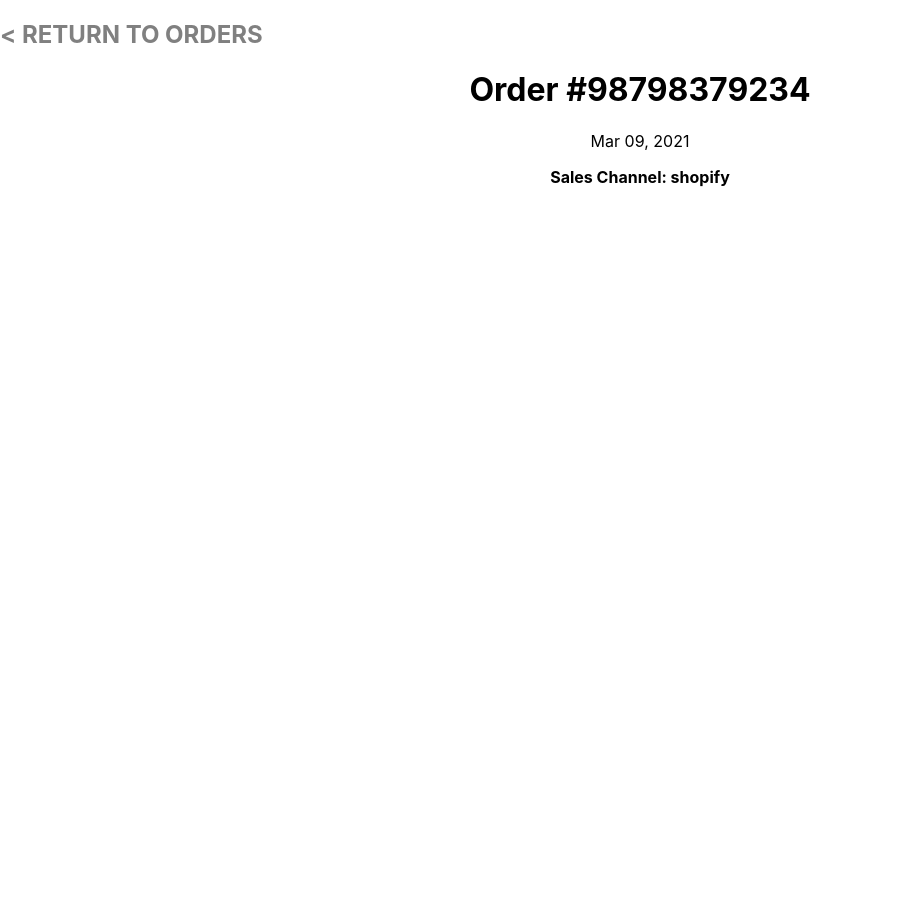
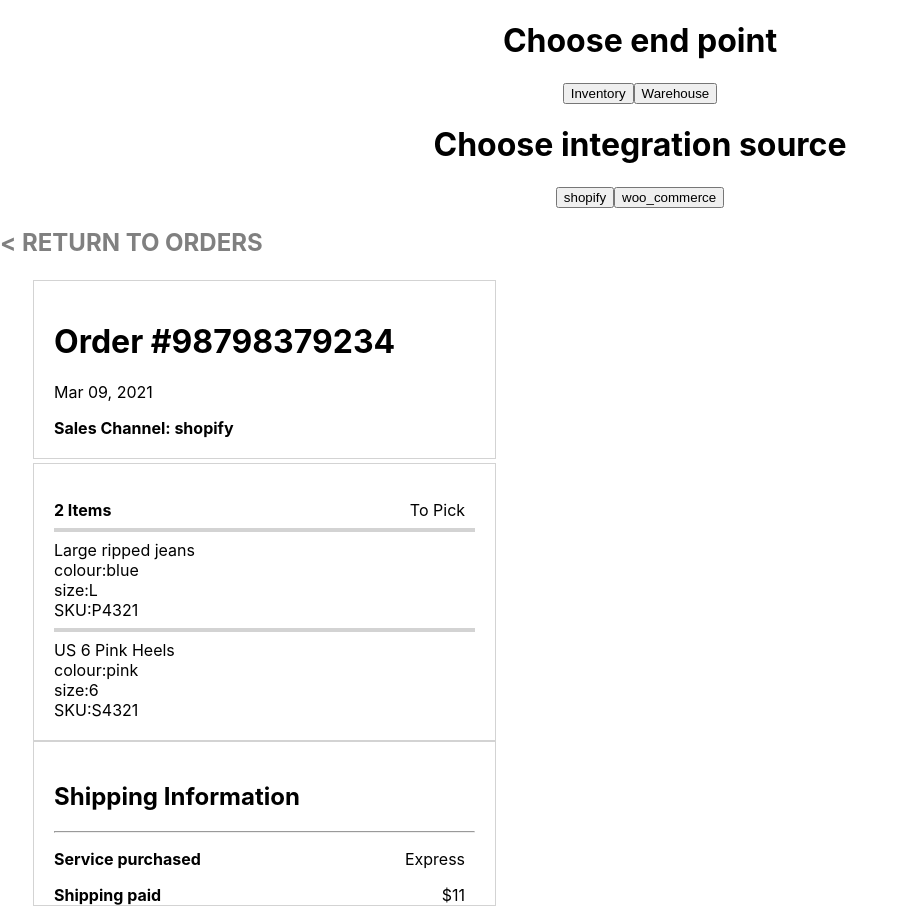
Before and after one commit to AlbertAus/skutopia, a React (Create React App) app: page / in a window 1280 px wide. Shown: the whole page, without its empty margins (0-907 px from the left). Before the commit the page ends 800 px from the top, so only its background shows below. Built offline with nearby package versions, Linux system fonts and the light colour scheme.

Commit message:
feat: recover all the code again

```diff
--- a/src/App.tsx
+++ b/src/App.tsx
@@ -1,12 +1,24 @@
-import React from "react";
-import logo from "./logo.svg";
+import { useState } from "react";
 import "./App.css";
 import OrdersOutput from "./containers/orderContainer";
 function App() {
+  const [endPoint, setEndPoint] = useState("inventory");
+  const [source, setSource] = useState("shopify");
   return (
     <div className="App">
+      <div>
+        <h1>Choose end point</h1>
+        <button onClick={() => setEndPoint("inventory")}>Inventory</button>
+        <button onClick={() => setEndPoint("warehouse")}>Warehouse </button>
+      </div>
+      <div>
+        <h1>Choose integration source</h1>
+        <button onClick={() => setSource("shopify")}>shopify</button>
+        <button onClick={() => setSource("woo_commerce")}>woo_commerce </button>
+      </div>
       <h2 className="App-menu">&#60; RETURN TO ORDERS</h2>
-      <OrdersOutput />
+
+      <OrdersOutput endPoint={endPoint} source={source} />
     </div>
   );
 }
--- a/src/components/customerInformation.tsx
+++ b/src/components/customerInformation.tsx
@@ -1,13 +1,16 @@
-import React, { Component } from "react";
-import { OrderSchema } from "../schema/orderSchema";
+import "../styles/Styles.css";
 
-const CustomerInformation = (order: OrderSchema) => {
+const CustomerInformation = (props: any) => {
+  const { shippingDetails: data } = props;
   return (
-    <div>
-      <h1>Order #{order.orderNumber}</h1>
-      <p>{order.date}</p>
+    <div className="Order-Info">
+      <h2>Customer Information</h2>
+      <hr />
+      <br />
       <div>
-        <strong>Sales Channel: {order.channel}</strong>
+        <div> {data.shippingContactName}</div>
+        <div>{data.shippingAddress}</div>
+        <div>{data.shippingContactEmail}</div>
       </div>
     </div>
   );
--- a/src/components/itemList.tsx
+++ b/src/components/itemList.tsx
@@ -1,14 +1,38 @@
-import React, { Component } from "react";
-import { OrderSchema } from "../schema/orderSchema";
+import "../styles/Styles.css";
 
-const ItemList = (order: OrderSchema) => {
+const ItemList = (props: any) => {
+  const { items: data, endPoint } = props;
+
   return (
-    <div>
-      <h1>Order #{order.orderNumber}</h1>
-      <p>{order.date}</p>
+    <div className="Order-Info">
       <div>
-        <strong>Sales Channel: {order.channel}</strong>
+        <p>
+          <div style={{ float: "left" }}>
+            <strong>{data.length} Items</strong>
+          </div>
+          <div style={{ float: "right", marginRight: "10px" }}>To Pick</div>
+        </p>
       </div>
+      <br />
+      {data.map((item: any) => {
+        return (
+          <div>
+            <hr style={{ color: "lightgray", border: "2px solid" }} />
+            <div>{item.Description}</div>
+            <div>
+              {item.Options.map((option: any) => {
+                return (
+                  <div>
+                    {option.Name}:{option.Value}
+                  </div>
+                );
+              })}
+            </div>
+            {endPoint === "warehouse" ? <div>Qty:{item.Quantity}</div> : ""}
+            <div>SKU:{item.Sku}</div>
+          </div>
+        );
+      })}
     </div>
   );
 };
--- a/src/components/orderInformation.tsx
+++ b/src/components/orderInformation.tsx
@@ -1,11 +1,9 @@
-import React, { Component } from "react";
-import { OrderSchema } from "../schema/orderSchema";
+import "../styles/Styles.css";
 
-const OrderInformation = (order: any) => {
-  console.log("order inside orderInformation is::", order);
-  const { order: data } = order;
+const OrderInformation = (props: any) => {
+  const { order: data } = props;
   return (
-    <div>
+    <div className="Order-Info">
       <h1>Order #{data.orderNumber}</h1>
       <p>{data.date}</p>
       <div>
--- a/src/components/shippingInformation.tsx
+++ b/src/components/shippingInformation.tsx
@@ -1,13 +1,31 @@
-import React, { Component } from "react";
-import { OrderSchema } from "../schema/orderSchema";
+import "../styles/Styles.css";
 
-const ShippingInformation = (order: OrderSchema) => {
+const ShippingInformation = (props: any) => {
+  const { shippingDetails: data } = props;
   return (
-    <div>
-      <h1>Order #{order.orderNumber}</h1>
-      <p>{order.date}</p>
+    <div className="Order-Info">
+      <h2>Shipping Information</h2>
+      <hr />
       <div>
-        <strong>Sales Channel: {order.channel}</strong>
+        <p>
+          <div style={{ float: "left" }}>
+            <strong>Service purchased</strong>
+          </div>
+          <div style={{ float: "right", marginRight: "10px" }}>
+            {data.shippingType}
+          </div>
+        </p>
+      </div>
+      < br />
+      <div>
+        <p>
+          <div style={{ float: "left" }}>
+            <strong>Shipping paid</strong>
+          </div>
+          <div style={{ float: "right", marginRight: "10px" }}>
+            ${data.ShippingPrice}
+          </div>
+        </p>
       </div>
     </div>
   );
--- a/src/containers/orderContainer.tsx
+++ b/src/containers/orderContainer.tsx
@@ -1,23 +1,43 @@
-import React, { Component } from "react";
 import OrderInformation from "../components/orderInformation";
+import ItemList from "../components/itemList";
+import ShippingInformation from "../components/shippingInformation";
+import CustomerInformation from "../components/customerInformation";
 import { orderSchema, OrderSchema } from "../schema/orderSchema";
 import { IntegrationOrder1, IntegrationOrder2 } from "../data/order";
 
-export class OrdersOutput extends Component {
-  //   constructor(props: any) {
-  //     super(props);
-  //     this.state = {};
-  //   }
-
-  public render() {
-    const order1: OrderSchema = orderSchema(IntegrationOrder1);
-    console.log("order1 is::", order1);
-    return (
-      <div>
-        <OrderInformation order={order1} />
-      </div>
-    );
-  }
-}
+const OrdersOutput = (props: any) => {
+  const { endPoint, source } = props;
+  const orderSource: any =
+    source === "shopify" ? IntegrationOrder1 : IntegrationOrder2;
+  const order1: OrderSchema = orderSchema(orderSource);
+  console.log("order1 is::", order1);
+  console.log("endPoint is::", endPoint);
+  console.log("source is::", source);
+  return (
+    <table>
+      <tr>
+        <td>
+          <OrderInformation order={order1} />
+        </td>
+      </tr>
+      <tr>
+        <td>
+          <ItemList items={order1.items} endPoint={endPoint} />
+          {endPoint === "warehouse" ? (
+            <CustomerInformation
+              shippingDetails={order1.shippingDetails}
+              endPoint={endPoint}
+            />
+          ) : (
+            <ShippingInformation
+              shippingDetails={order1.shippingDetails}
+              endPoint={endPoint}
+            />
+          )}
+        </td>
+      </tr>
+    </table>
+  );
+};
 
 export default OrdersOutput;
--- a/src/schema/orderSchema.ts
+++ b/src/schema/orderSchema.ts
@@ -29,8 +29,10 @@ export interface OrderSchema {
 }
 
 export function orderSchema(order: any): OrderSchema {
+  console.log("order is::", order);
   const {
     integration: { name },
+    payload,
   } = order;
   let formattedOrder: OrderSchema = {
     orderNumber: "",
@@ -48,17 +50,80 @@ export function orderSchema(order: any): OrderSchema {
     },
   };
 
-  console.log("order is::", order);
   switch (name) {
     case "shopify":
       formattedOrder.channel = name;
-      formattedOrder.orderNumber = order.payload.order_number;
+      formattedOrder.orderNumber = payload.order_number;
       formattedOrder.date = moment(order.created_at.substring(0, 10)).format(
         "MMM DD, YYYY"
       );
-      console.log("formattedOrder.channel is::", formattedOrder.channel);
+      formattedOrder.items = payload.order_line_items.map((item: any) => {
+        return {
+          Sku: item.SKU,
+          Description: item.description,
+          Quantity: item.quantity,
+          Options: item.options.map((option: any) => {
+            return {
+              id: option.option_id,
+              Name: option.name,
+              Value: option.value,
+            };
+          }),
+        };
+      });
+      formattedOrder.shippingDetails = {
+        shippingType: payload.shipping_purchased.service_name,
+        ShippingPrice: payload.shipping_purchased.amount_paid,
+        customerName: payload.customer_details.name,
+        customerEmail: payload.customer_details.email,
+        shippingContactName: payload.shipping_details.contact_name,
+        shippingContactEmail: payload.shipping_details.contact_email,
+        shippingAddress: payload.shipping_details.address.toString(),
+      };
       break;
     case "woo_commerce":
+      formattedOrder.channel = name;
+      formattedOrder.orderNumber = payload.Ref;
+      formattedOrder.date = moment(order.created_at.substring(0, 10)).format(
+        "MMM DD, YYYY"
+      );
+      formattedOrder.items = payload.LineItems.map((item: any) => {
+        return {
+          Sku: item.Sku,
+          Description: item.Description,
+          Quantity: item.Quantity,
+          UnitPrice: item.UnitPrice,
+          Options: item.Options.map((option: any) => {
+              console.log('option is::', option);
+            return {
+              id: option,
+              Name: payload.Options.filter((obj: any) => {
+                  console.log('obj inside filter is::', obj);
+                  console.log('option inside filter is::', option);
+                if (obj.Id === option) {
+                    console.log('Match and obj.Name is::', obj.Name);
+                  return obj.Name;
+                }
+              }),
+              Value: payload.Options.filter(function (obj: any) {
+                if (obj.Id === option) {
+                    console.log('Match and obj.Value is::', obj.Value);
+                  return obj.Value;
+                }
+              }),
+            };
+          }),
+        };
+      });
+      formattedOrder.shippingDetails = {
+        shippingType: payload.ShippingType,
+        ShippingPrice: payload.ShippingPrice,
+        customerName: payload.CustomerName,
+        customerEmail: payload.CustomerEmail,
+        shippingContactName: payload.ShippingContactName,
+        shippingContactEmail: payload.ShippingContactEmail,
+        shippingAddress: payload.ShippingAddress.toString(),
+      };
       break;
     default:
       break;
--- /dev/null
+++ b/src/styles/Styles.css
@@ -0,0 +1,9 @@
+.Order-Info {
+  text-align: left;
+  border: 1px solid lightgray;
+  width: 95%;
+  margin-left: 30px;
+  margin-right: 30px;
+  border-collapse: collapse;
+  padding: 20px;
+}
```
Also changed, not shown: 1 other file (tests, documents, lock files or other folders).
